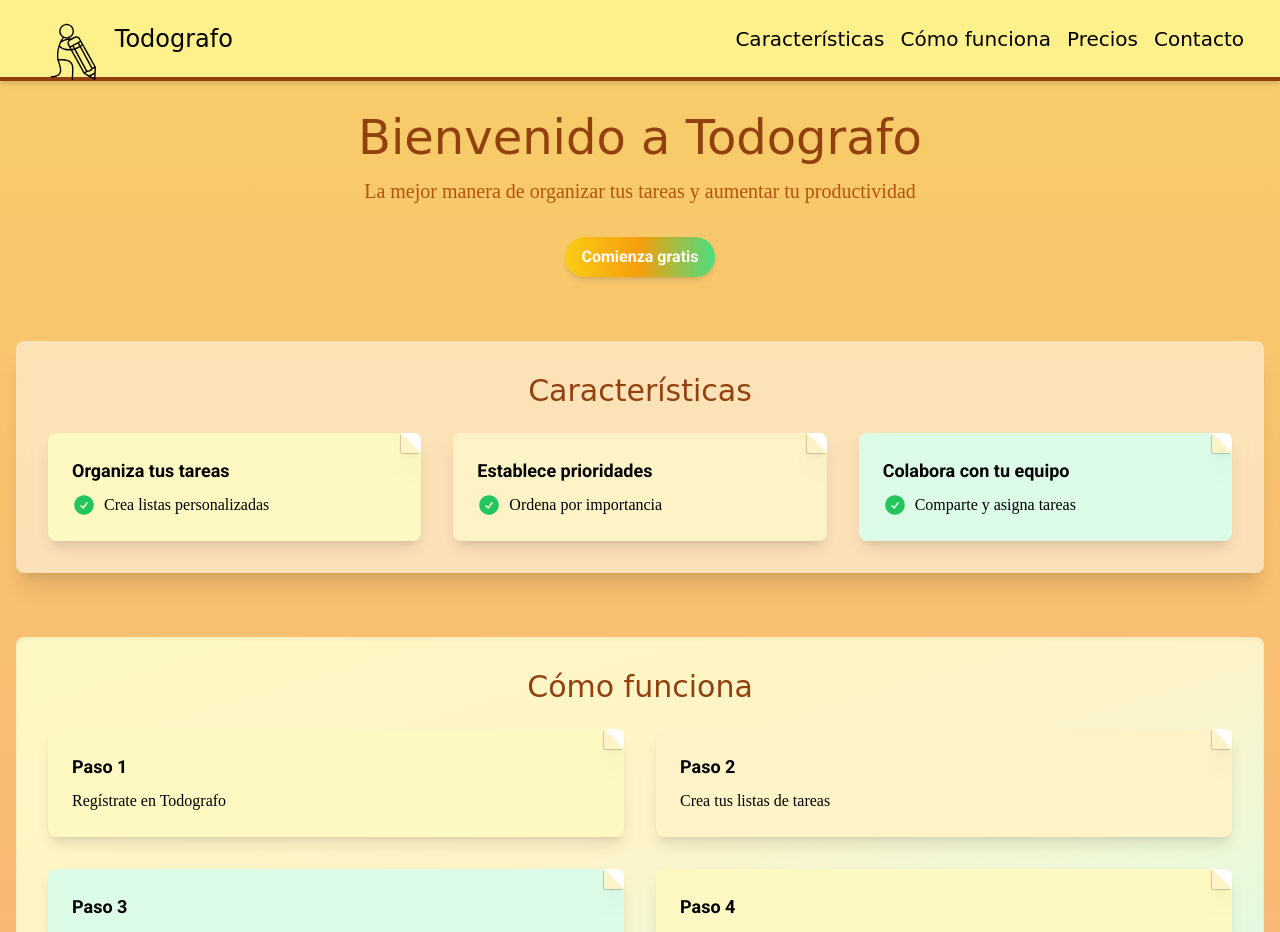
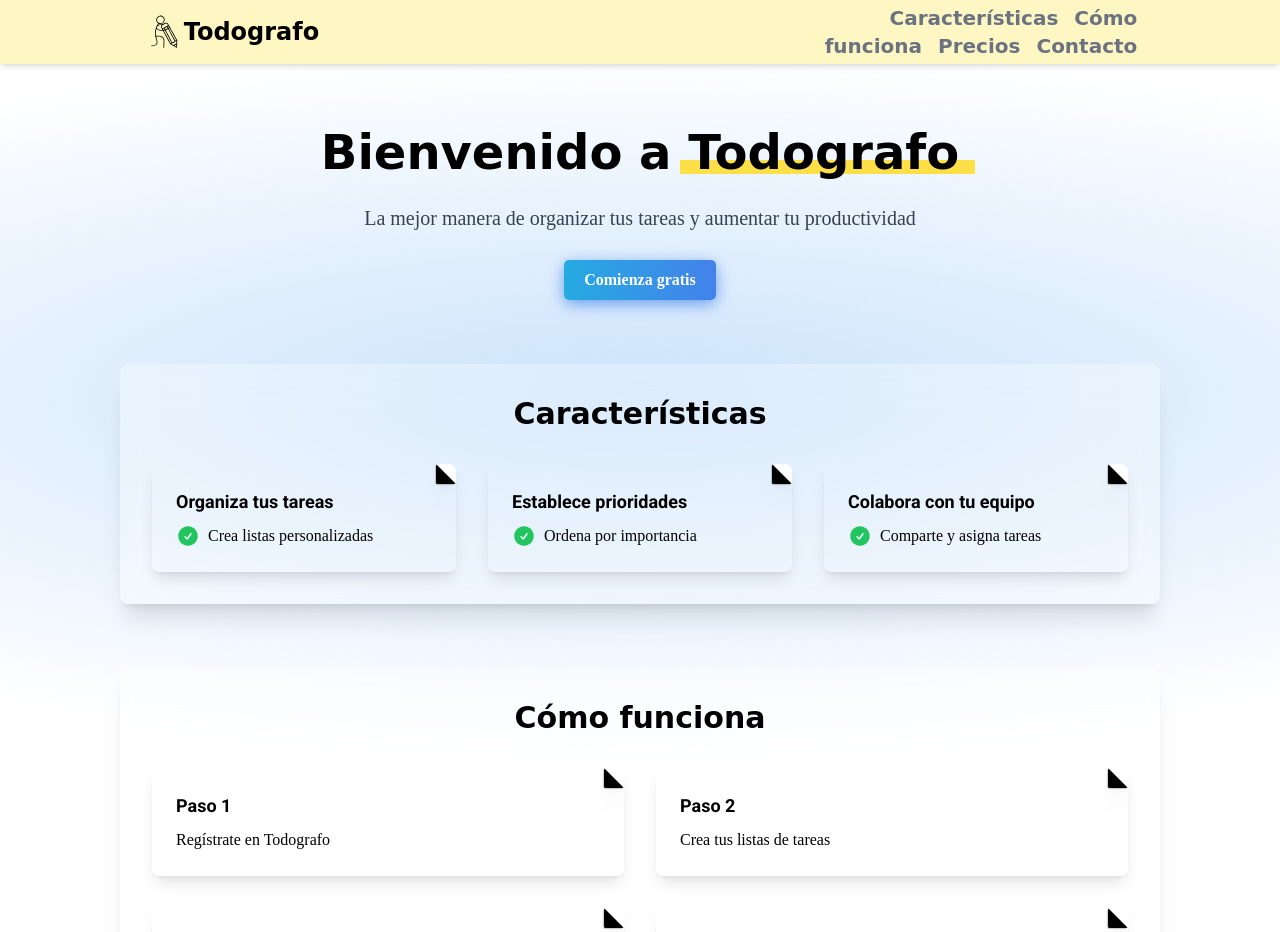
Before and after one commit to LautaRB/Todo-list-Front, a React (Vite) app: page / in a window 1280 px wide. Shown: the top 932 px of the page. Built offline with nearby package versions, Linux system fonts and the light colour scheme; a web font is replaced by a local one.

Commit message:
Estilos de botones y fondos cambiados

```diff
--- /dev/null
+++ b/src/Components/Features/Features.tsx
@@ -0,0 +1,31 @@
+import { StickyNote } from '@components/utils/StickyNote';
+import { CheckCircleIcon } from '@heroicons/react/24/solid';
+
+export const FeaturesSection = () => (
+	<section
+		id="features"
+		className="bg-white bg-opacity-30 backdrop-filter backdrop-blur-lg rounded-lg shadow-xl p-8"
+	>
+		<h2 className="text-3xl mb-8 text-center font-heading">Características</h2>
+		<div className="grid md:grid-cols-3 gap-8">
+			<StickyNote title="Organiza tus tareas" color="yellow">
+				<div className="flex items-center space-x-2">
+					<CheckCircleIcon className="h-6 w-6 text-green-500" />
+					<span>Crea listas personalizadas</span>
+				</div>
+			</StickyNote>
+			<StickyNote title="Establece prioridades">
+				<div className="flex items-center space-x-2">
+					<CheckCircleIcon className="h-6 w-6 text-green-500" />
+					<span>Ordena por importancia</span>
+				</div>
+			</StickyNote>
+			<StickyNote title="Colabora con tu equipo">
+				<div className="flex items-center space-x-2">
+					<CheckCircleIcon className="h-6 w-6 text-green-500" />
+					<span>Comparte y asigna tareas</span>
+				</div>
+			</StickyNote>
+		</div>
+	</section>
+);
--- a/src/Components/Footer/Footer.tsx
+++ b/src/Components/Footer/Footer.tsx
@@ -1,6 +1,6 @@
 export const Footer = () => {
 	return (
-		<footer className="w-full py-6 bg-yellow-200 text-center text-amber-800">
+		<footer className="w-full py-6 bg-yellow-200 text-center text-amber-800 z-10">
 			<div className="container mx-auto px-4">
 				<p className="font-bold font-handwritten">&copy; 2024 Todografo</p>
 				<div className="mt-2">
--- /dev/null
+++ b/src/Components/HeroSection/HeroSection.tsx
@@ -0,0 +1,11 @@
+export const HeroSection = () => (
+	<section className="text-center space-y-7 pt-8">
+		<h1 className="text-5xl mb-4 font-heading">
+			Bienvenido a <span className="highlighted relative">Todografo</span>
+		</h1>
+		<p className="text-xl mb-8 text-gray-700 font-handwritten">
+			La mejor manera de organizar tus tareas y aumentar tu productividad
+		</p>
+		<button className="btn-primary font-handwritten">Comienza gratis</button>
+	</section>
+);
--- /dev/null
+++ b/src/Components/HowWorks/HowWorks.tsx
@@ -0,0 +1,26 @@
+import { StickyNote } from '@components/utils/StickyNote';
+
+export const HowWorksSection = () => (
+	<section
+		id="how-it-works"
+		className="bg-white bg-opacity-30 backdrop-filter backdrop-blur-lg rounded-lg shadow-xl p-8"
+	>
+		<h2 className="text-3xl font-bold mb-8 text-center font-heading">
+			Cómo funciona
+		</h2>
+		<div className="grid md:grid-cols-2 gap-8">
+			<StickyNote title="Paso 1">
+				<p>Regístrate en Todografo</p>
+			</StickyNote>
+			<StickyNote title="Paso 2" color="yellow">
+				<p>Crea tus listas de tareas</p>
+			</StickyNote>
+			<StickyNote title="Paso 3" color="yellow">
+				<p>Organiza y prioriza tus actividades</p>
+			</StickyNote>
+			<StickyNote title="Paso 4">
+				<p>¡Aumenta tu productividad!</p>
+			</StickyNote>
+		</div>
+	</section>
+);
--- a/src/Components/Navbar/NavLink.tsx
+++ b/src/Components/Navbar/NavLink.tsx
@@ -2,14 +2,13 @@ import { Link } from 'react-router-dom';
 
 interface Props {
 	children: React.ReactNode;
-	className?: string;
 	href: string;
 }
 
-export const NavLink: React.FC<Props> = ({ children, className, href }) => {
+export const NavLink: React.FC<Props> = ({ children, href }) => {
 	return (
 		<Link
-			className={`${className} font-heading nav-link cursor-pointer text-black text-xl hover:text-amber-700 transition-colors duration-300`}
+			className={`font-heading cursor-pointer text-xl hover:text-blue-600 transition-colors duration-300`}
 			to={href}
 		>
 			{children}
--- a/src/Components/Navbar/Navbar.tsx
+++ b/src/Components/Navbar/Navbar.tsx
@@ -1,22 +1,22 @@
 import { NavLink } from './NavLink';
 import { Stickman as StickmanIcon } from '@icons/Stickman.tsx';
+import { Link } from 'react-router-dom';
 
 export const Navbar = () => {
 	return (
-		<nav className="grid grid-cols-2 justify-between top-0 left-0 w-full z-50">
-			<div className="flex pl-9">
-				<StickmanIcon className="relative top-3.5  h-[77px] w-auto text-black"></StickmanIcon>
-				<NavLink className="self-center !text-2xl" href="#">
+		<nav className="grid grid-cols-2 h-16 w-5/6 m-auto">
+			<Link to="/" className="group flex items-center w-fit pl-9">
+				<StickmanIcon className="h-11 w-auto text-black" />
+				<span className="text-2xl font-heading -ml-1 group-hover:text-blue-600 transition-colors duration-300">
 					Todografo
-				</NavLink>
-			</div>
-			<div className="space-x-4 pr-9 self-center text-right">
+				</span>
+			</Link>
+			<div className="space-x-4 pr-9 self-center text-gray-500 text-right">
 				<NavLink href="#features">Características</NavLink>
 				<NavLink href="#how-it-works">Cómo funciona</NavLink>
 				<NavLink href="#pricing">Precios</NavLink>
 				<NavLink href="#contact">Contacto</NavLink>
 			</div>
-			<hr className="col-span-2 border-t-4 border-amber-800 mx-auto w-full" />
 		</nav>
 	);
 };
--- /dev/null
+++ b/src/Components/Pricing/Pricing.tsx
@@ -0,0 +1,24 @@
+import { StickyNote } from '@components/utils/StickyNote';
+
+export const Pricing = () => (
+	<section
+		id="pricing"
+		className="bg-white bg-opacity-30 backdrop-filter backdrop-blur-lg rounded-lg shadow-xl p-8"
+	>
+		<h2 className="text-3xl font-bold mb-6 text-center font-heading">Planes</h2>
+		<div className="grid md:grid-cols-3 gap-8">
+			<StickyNote title="Básico">
+				<p className="mb-4">Desde $9.99/mes</p>
+				<button className="btn-primary">Elegir plan</button>
+			</StickyNote>
+			<StickyNote title="Pro" color="yellow">
+				<p className="mb-4">Desde $19.99/mes</p>
+				<button className="btn-primary">Elegir plan</button>
+			</StickyNote>
+			<StickyNote title="Empresas" color="yellow">
+				<p className="mb-4">Desde $49.99/mes</p>
+				<button className="btn-primary">Elegir plan</button>
+			</StickyNote>
+		</div>
+	</section>
+);
--- a/src/Components/StickyNote.tsx
+++ b/src/Components/utils/StickyNote.tsx
@@ -2,8 +2,10 @@ export const StickyNote: React.FC<{
 	title: string;
 	children: React.ReactNode;
 	color?: string;
-}> = ({ title, children, color = 'bg-yellow-100' }) => (
-	<div className={`sticky-note ${color}`}>
+}> = ({ title, children, color = 'yellow' }) => (
+	<div
+		className={`sticky-note bg-${color}-100 after:border-b-${color}-100 after:border-l-${color}-100`}
+	>
 		<h3 className="text-lg font-bold mb-2">{title}</h3>
 		<div className="font-handwritten">{children}</div>
 	</div>
--- a/src/Layouts/BaseLayout.tsx
+++ b/src/Layouts/BaseLayout.tsx
@@ -7,11 +7,15 @@ interface BaseLayoutProps {
 
 export const BaseLayout: React.FC<BaseLayoutProps> = ({ children }) => {
 	return (
-		<div className="min-h-screen scroll-smooth flex flex-col container-bg">
-			<header className="w-full bg-yellow-200 shadow-md">
+		<div className="min-h-screen scroll-smooth flex flex-col bg-white">
+			<header className="w-full z-10 sticky top-0 bg-opacity-50 backdrop-filter backdrop-blur-lg bg-yellow-200 shadow-md">
 				<Navbar />
 			</header>
-			<main className="flex-grow container mx-auto px-4 py-8">{children}</main>
+
+			<main className="flex-grow container mx-auto px-4 py-8 z-0">
+				<div className="background fixed inset-0 -z-10"></div>
+				{children}
+			</main>
 			<Footer />
 		</div>
 	);
--- a/src/Pages/LandingPage.tsx
+++ b/src/Pages/LandingPage.tsx
@@ -1,97 +1,15 @@
-import { CheckCircleIcon } from '@heroicons/react/24/solid';
-import { StickyNote } from '@components/StickyNote';
+import { HeroSection } from '@components/HeroSection/HeroSection';
+import { FeaturesSection } from '@components/Features/Features';
+import { HowWorksSection } from '@components/HowWorks/HowWorks';
+import { Pricing } from '@components/Pricing/Pricing';
 
 export const LandingPage = () => {
 	return (
-		<div className="space-y-16">
-			{/* Hero Section */}
-			<section className="text-center">
-				<h1 className="text-5xl mb-4 text-amber-800 font-heading">
-					Bienvenido a Todografo
-				</h1>
-				<p className="text-xl mb-8 text-amber-700 font-handwritten">
-					La mejor manera de organizar tus tareas y aumentar tu productividad
-				</p>
-				<button className="btn-primary">Comienza gratis</button>
-			</section>
-
-			{/* Features Section */}
-			<section
-				id="features"
-				className="bg-white bg-opacity-50 backdrop-filter backdrop-blur-lg rounded-lg shadow-xl p-8"
-			>
-				<h2 className="text-3xl mb-6 text-center text-amber-800 font-heading">
-					Características
-				</h2>
-				<div className="grid md:grid-cols-3 gap-8">
-					<StickyNote title="Organiza tus tareas">
-						<div className="flex items-center space-x-2">
-							<CheckCircleIcon className="h-6 w-6 text-green-500" />
-							<span>Crea listas personalizadas</span>
-						</div>
-					</StickyNote>
-					<StickyNote title="Establece prioridades" color="bg-amber-100">
-						<div className="flex items-center space-x-2">
-							<CheckCircleIcon className="h-6 w-6 text-green-500" />
-							<span>Ordena por importancia</span>
-						</div>
-					</StickyNote>
-					<StickyNote title="Colabora con tu equipo" color="bg-green-100">
-						<div className="flex items-center space-x-2">
-							<CheckCircleIcon className="h-6 w-6 text-green-500" />
-							<span>Comparte y asigna tareas</span>
-						</div>
-					</StickyNote>
-				</div>
-			</section>
-
-			{/* How it works Section */}
-			<section
-				id="how-it-works"
-				className="bg-gradient-to-br from-yellow-100 via-amber-100 to-green-100 rounded-lg p-8 shadow-inner"
-			>
-				<h2 className="text-3xl font-bold mb-6 text-center text-amber-800 font-heading">
-					Cómo funciona
-				</h2>
-				<div className="grid md:grid-cols-2 gap-8">
-					<StickyNote title="Paso 1">
-						<p>Regístrate en Todografo</p>
-					</StickyNote>
-					<StickyNote title="Paso 2" color="bg-amber-100">
-						<p>Crea tus listas de tareas</p>
-					</StickyNote>
-					<StickyNote title="Paso 3" color="bg-green-100">
-						<p>Organiza y prioriza tus actividades</p>
-					</StickyNote>
-					<StickyNote title="Paso 4">
-						<p>¡Aumenta tu productividad!</p>
-					</StickyNote>
-				</div>
-			</section>
-
-			{/* Pricing Section */}
-			<section
-				id="pricing"
-				className="bg-white bg-opacity-50 backdrop-filter backdrop-blur-lg rounded-lg shadow-xl p-8"
-			>
-				<h2 className="text-3xl font-bold mb-6 text-center text-amber-800 font-heading">
-					Planes
-				</h2>
-				<div className="grid md:grid-cols-3 gap-8">
-					<StickyNote title="Básico">
-						<p className="mb-4">Desde $9.99/mes</p>
-						<button className="btn-primary">Elegir plan</button>
-					</StickyNote>
-					<StickyNote title="Pro" color="bg-amber-100">
-						<p className="mb-4">Desde $19.99/mes</p>
-						<button className="btn-primary">Elegir plan</button>
-					</StickyNote>
-					<StickyNote title="Empresas" color="bg-green-100">
-						<p className="mb-4">Desde $49.99/mes</p>
-						<button className="btn-primary">Elegir plan</button>
-					</StickyNote>
-				</div>
-			</section>
+		<div className="space-y-16 w-5/6 m-auto">
+			<HeroSection />
+			<FeaturesSection />
+			<HowWorksSection />
+			<Pricing />
 		</div>
 	);
 };
--- a/src/index.css
+++ b/src/index.css
@@ -12,14 +12,31 @@ body {
 	-moz-osx-font-smoothing: grayscale;
 }
 
-.container-bg {
-	background-color: #fbab7e;
-	background-image: linear-gradient(0deg, #fbab7e 0%, #f7ce68 100%);
+@layer components {
+	.highlighted::after {
+		background-color: #fde047;
+		content: '';
+		display: block;
+		position: absolute;
+		left: 0;
+		margin-left: -0.5rem;
+		height: 25%;
+		top: 65%;
+		width: calc(100% + 1.5rem);
+		z-index: -1;
+	}
+
+	.background {
+		background-image: radial-gradient(
+			ellipse 100vw 350px,
+			rgba(29, 133, 238, 0.23),
+			#ffffff
+		);
 	}
 
 	.font-heading {
 		font-family: 'Comic Sans MS', cursive;
-	font-weight: 500;
+		font-weight: 700;
 	}
 
 	.font-handwritten {
@@ -48,11 +65,38 @@ body {
 	.sticky-note:after {
 		@apply rounded-sm;
 		box-shadow: -1px 1px 1px rgba(0, 0, 0, 0.2);
-	border-bottom: solid 10px #fef3c7;
-	border-left: solid 10px #fef3c7;
+		border-bottom: solid 10px;
+		border-left: solid 10px;
 		border-right: solid 10px transparent;
 		border-top: solid 10px transparent;
 	}
 	.btn-primary {
-	@apply bg-gradient-to-r from-yellow-400 via-amber-500 to-green-400 text-white font-bold py-2 px-4 rounded-full hover:from-yellow-500 hover:via-amber-600 hover:to-green-500 transition-all duration-300 transform hover:scale-105 shadow-md;
+		font-size: 16px;
+		padding: 8px 20px;
+		font-weight: 600;
+		color: #fff;
+		background-image: linear-gradient(
+			to right,
+			#25aae1,
+			#4481eb,
+			#04befe,
+			#3f86ed
+		);
+		box-shadow: 0 4px 15px 0 rgba(65, 132, 234, 0.75);
+		cursor: pointer;
+		text-align: center;
+		border: none;
+		background-size: 300% 100%;
+		border-radius: 5px;
+		-o-transition: all 0.4s ease-in-out;
+		-webkit-transition: all 0.4s ease-in-out;
+		transition: all 0.4s ease-in-out;
 	}
+
+	.btn-primary:hover {
+		background-position: 100% 0;
+		-o-transition: all 0.4s ease-in-out;
+		-webkit-transition: all 0.4s ease-in-out;
+		transition: all 0.4s ease-in-out;
+	}
+}
```
Lines whose indentation alone changed are shown as unchanged.
